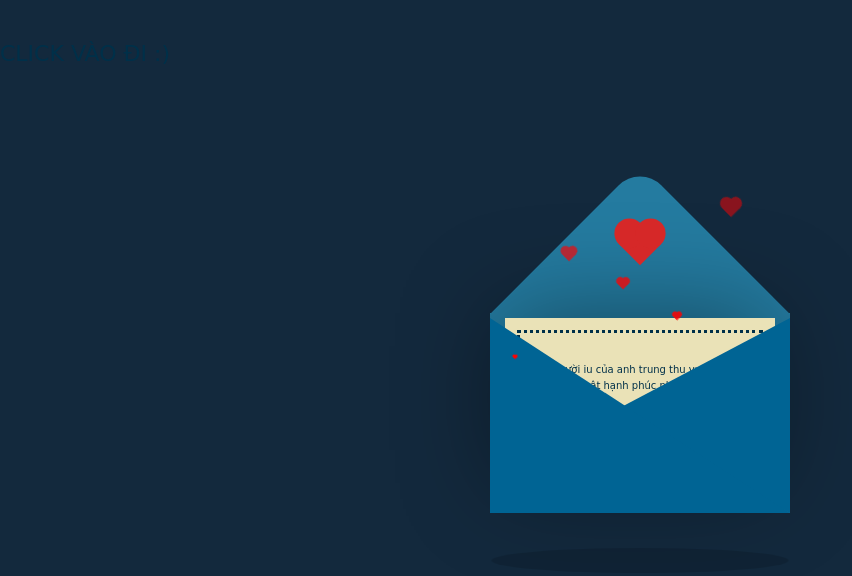
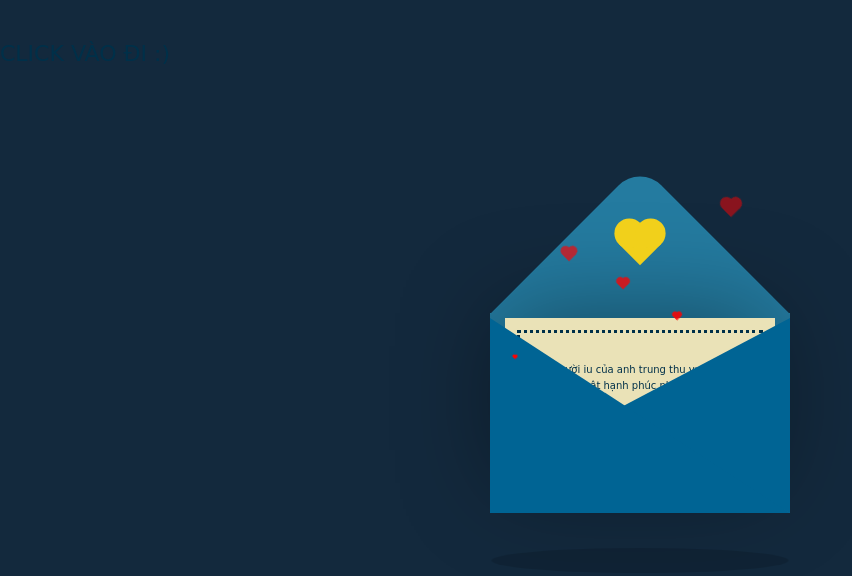
Before and after one commit to tiensinh-art/embebe, a plain HTML site: page index.html in a window 1280 px wide. Shown: the whole page, without its empty margins (0-852 px from the left). Drawn offline with nearby package versions, Linux system fonts and the light colour scheme.

Commit message:
Update style.css

```diff
--- a/style.css
+++ b/style.css
@@ -103,7 +103,7 @@ body {
 }
 
 .heart {
-       background-color: #d62828;
+       background-color: #f1d01b;
     display: inline-block;
     height: 30px;
     margin: 0 10px;
@@ -116,7 +116,7 @@ body {
 
 .heart::before  {
     content: "";
-    background-color: #d62828;
+    background-color: #f1d01b;
     border-radius: 50%;
     height: 30px;
     position: absolute;
@@ -126,7 +126,7 @@ body {
 
 .heart::after {
     content: "";
-    background-color: #d62828;
+    background-color: #f1d01b;
     border-radius: 50%;
     height: 30px;
     position: absolute;
```
